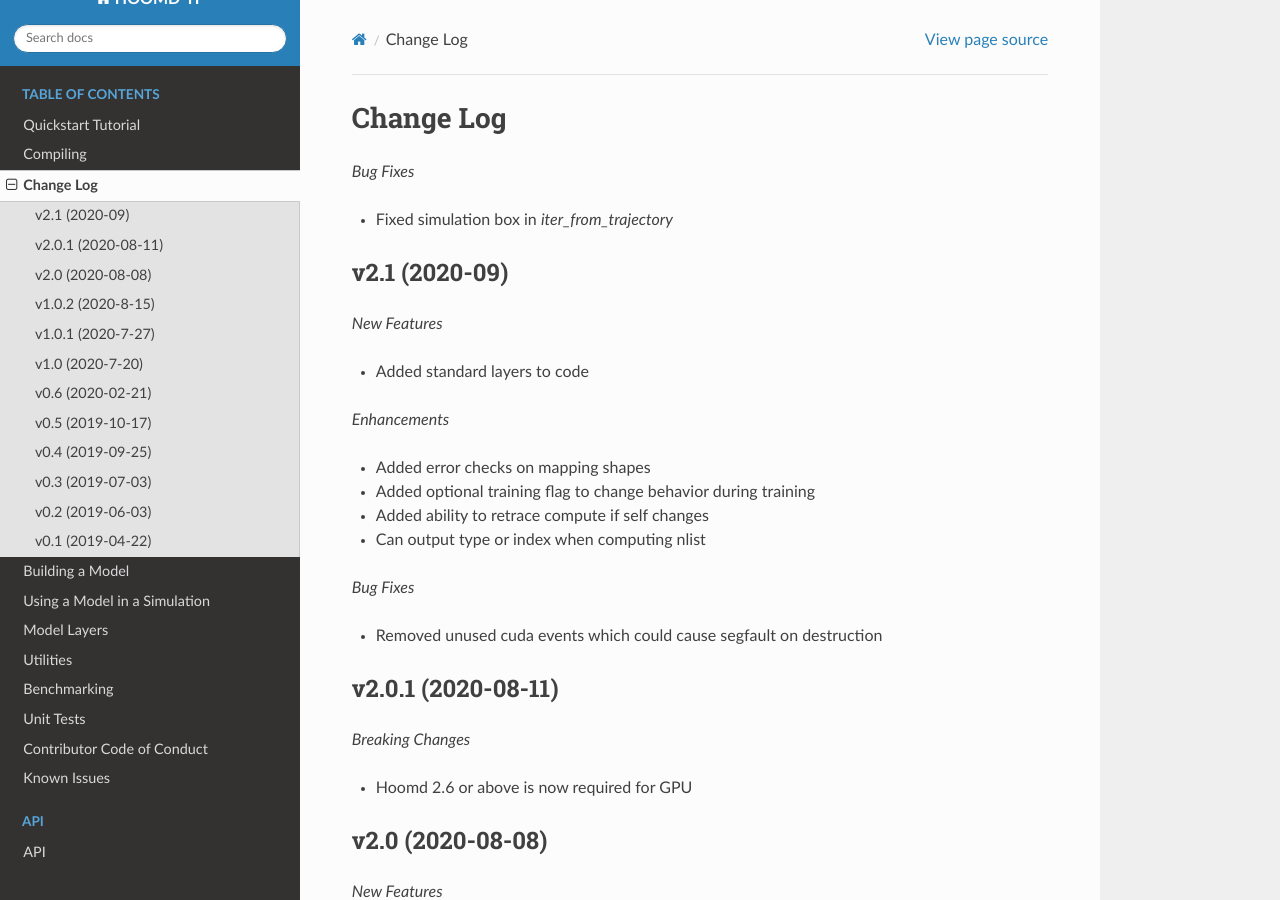
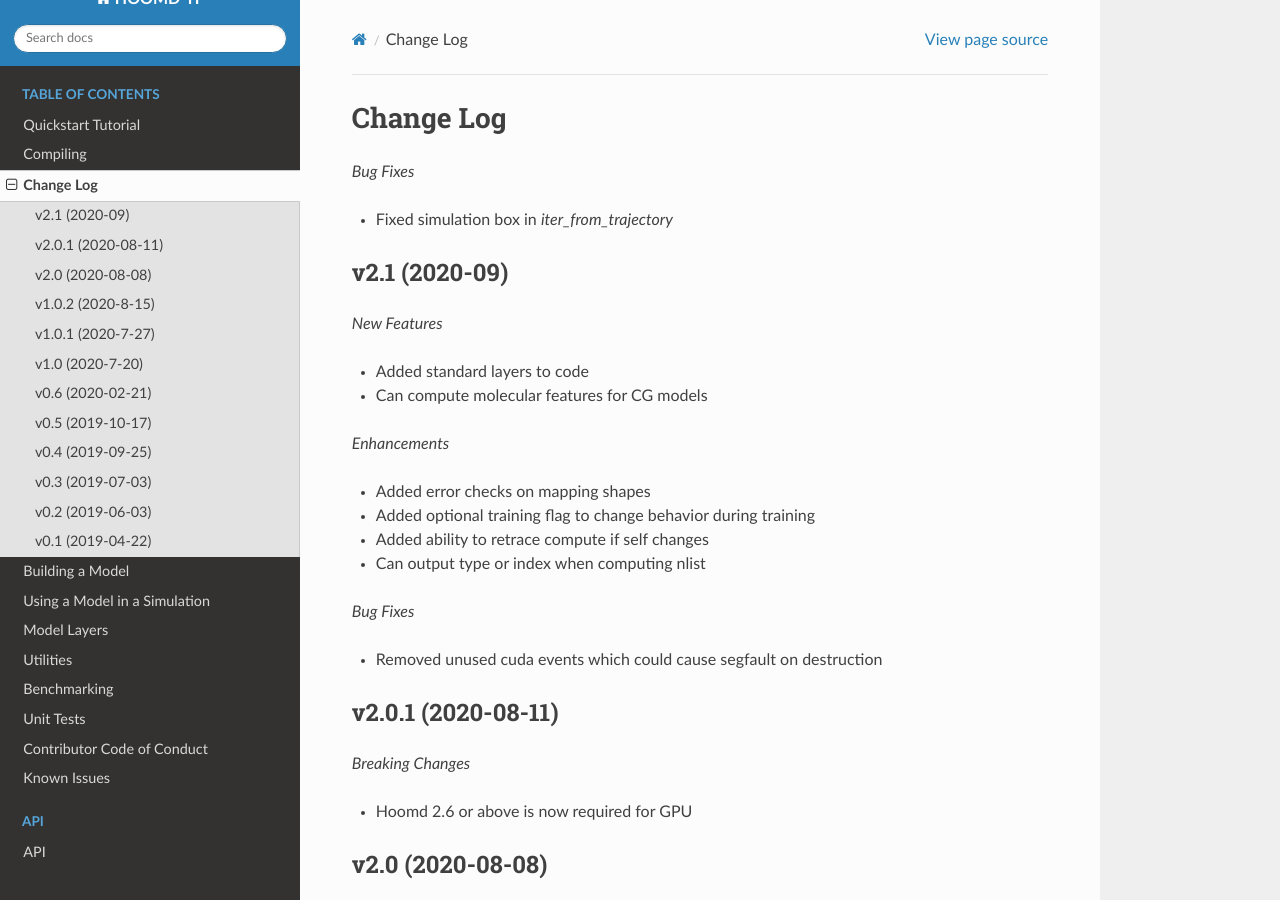
Before and after one commit to ur-whitelab/hoomd-tf, a Sphinx documentation site: the page built from sphinx-docs/source/changelog.rst, in a window 1280 px wide and 900 px high. Built offline with Sphinx 7.4.7 and the Read the Docs theme 2.0.0, drawn with Linux system fonts in a browser that asks for light colours.

Commit message:
changelog updated with mol feats

```diff
--- a/sphinx-docs/source/changelog.rst
+++ b/sphinx-docs/source/changelog.rst
@@ -11,6 +11,7 @@ v2.1 (2020-09)
 *New Features*
 
 - Added standard layers to code
+- Can compute molecular features for CG models
 
 *Enhancements*
 
```
